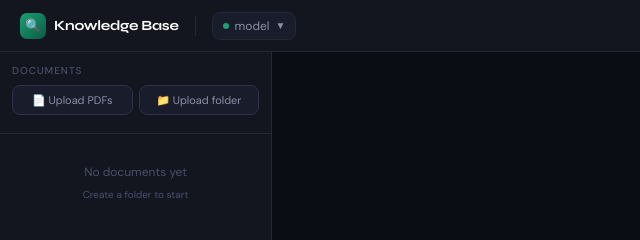
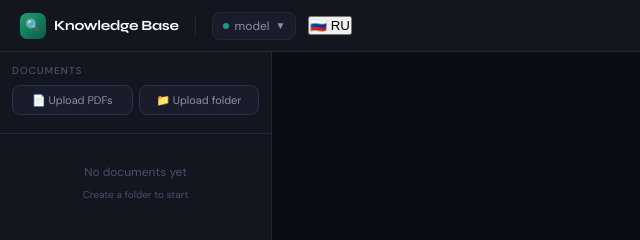
Before and after one commit to wahhabriaz/hybrid-rag-system, a plain HTML site: page frontend/index.html in a window 1280 px wide. Shown: the top 240 px of the page, 0-640 px from the left. Drawn offline with Linux system fonts and the light colour scheme; no server answers.

Commit message:
auto-backup: 2026-03-22T15:16:20

```diff
--- a/frontend/index.html
+++ b/frontend/index.html
@@ -26,6 +26,7 @@
       <div id="modelList"><div class="model-loading">Loading...</div></div>
     </div>
   </div>
+  <button class="lang-btn" id="langBtn" onclick="toggleLang()" title="Ответы на русском">🇷🇺 RU</button>
   <div class="header-right">
     <span class="header-stats" id="headerStats"></span>
     <div class="status-pill">
```
